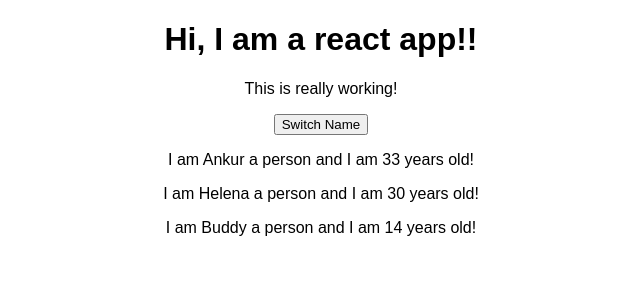
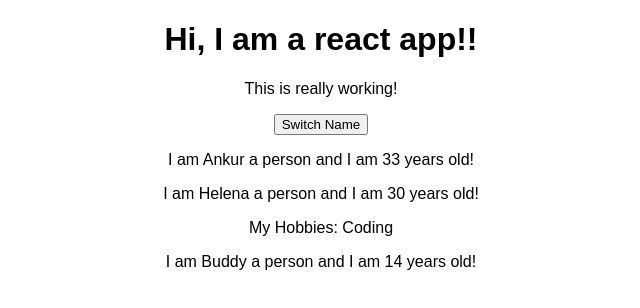
Before and after one commit to ankurvaseashta/react-complete-guide, a React (Create React App) app: page / in a window 1280 px wide. Shown: the top 308 px of the page, without its empty margins (319-959 px from the left). Built offline with nearby package versions, Linux system fonts and the light colour scheme.

Commit message:
Passing Method References Between Components

```diff
--- a/src/App.js
+++ b/src/App.js
@@ -12,12 +12,12 @@ class App extends Component {
     otherState: 'some other value'
   }
 
-switchNameHandler = () => {
+switchNameHandler = ( newName ) => {
   //console.log('Was clicked!')
   // DON'T DO THIS: this.state.persons[0].name = "AnkurVaseashta";
   this.setState({
     persons: [
-     { name: 'Ankur', age: 33 },
+     { name: newName, age: 33 },
      { name: 'Helena', age: 30 },
      { name: 'Buggy', age: 15 }
     ]
@@ -29,11 +29,17 @@ switchNameHandler = () => {
       <div className="App">
         <h1> Hi, I am a react app!! </h1>
         <p> This is really working! </p>
-        <button onClick={this.switchNameHandler}>Switch Name</button>
-        <Person name={this.state.persons[0].name} age={this.state.persons[0].age}/>
-        <Person name={this.state.persons[1].name} age={this.state.persons[1].age}/>
-        <Person name={this.state.persons[2].name} age={this.state.persons[2].age}/>
-
+        <button onClick={() => this.switchNameHandler('Ankura!!!!')}>Switch Name</button>
+        <Person
+          name={this.state.persons[0].name}
+          age={this.state.persons[0].age}/>
+        <Person
+          name={this.state.persons[1].name}
+          age={this.state.persons[1].age}
+          click={this.switchNameHandler.bind(this, 'Ankur!!')}> My Hobbies: Coding</Person>
+        <Person
+          name={this.state.persons[2].name}
+          age={this.state.persons[2].age}/>
       </div>
     );
     ///*return React.createElement('div', {className: 'App'}, React.createElement('h1', null, 'Hi, I am a react app!!!'));*/
--- a/src/Person/Person.js
+++ b/src/Person/Person.js
@@ -3,7 +3,7 @@ import React from 'react';
 const person = ( props ) => {
   return (
     <div>
-        <p>I am {props.name} a person and I am {props.age} years old! </p>
+        <p onClick={props.click}>I am {props.name} a person and I am {props.age} years old! </p>
         <p> {props.children}</p>
     </div>
   )
```
